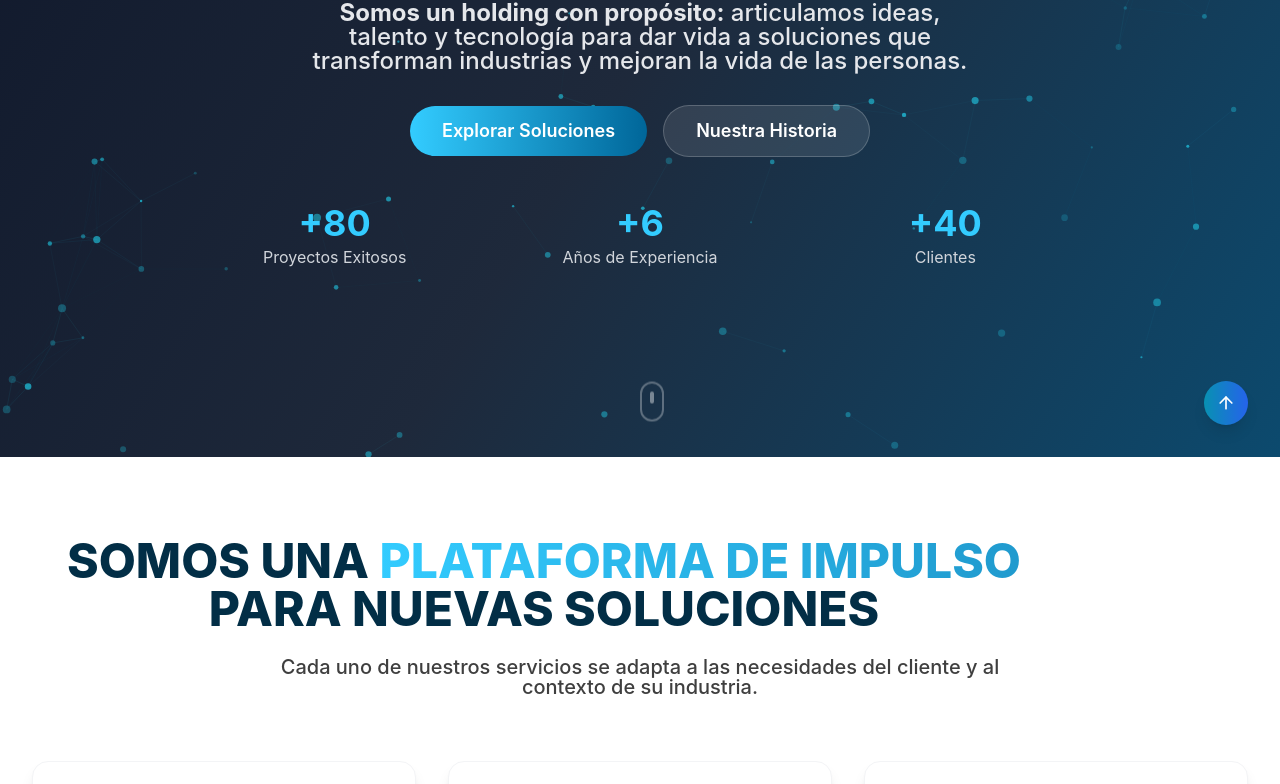
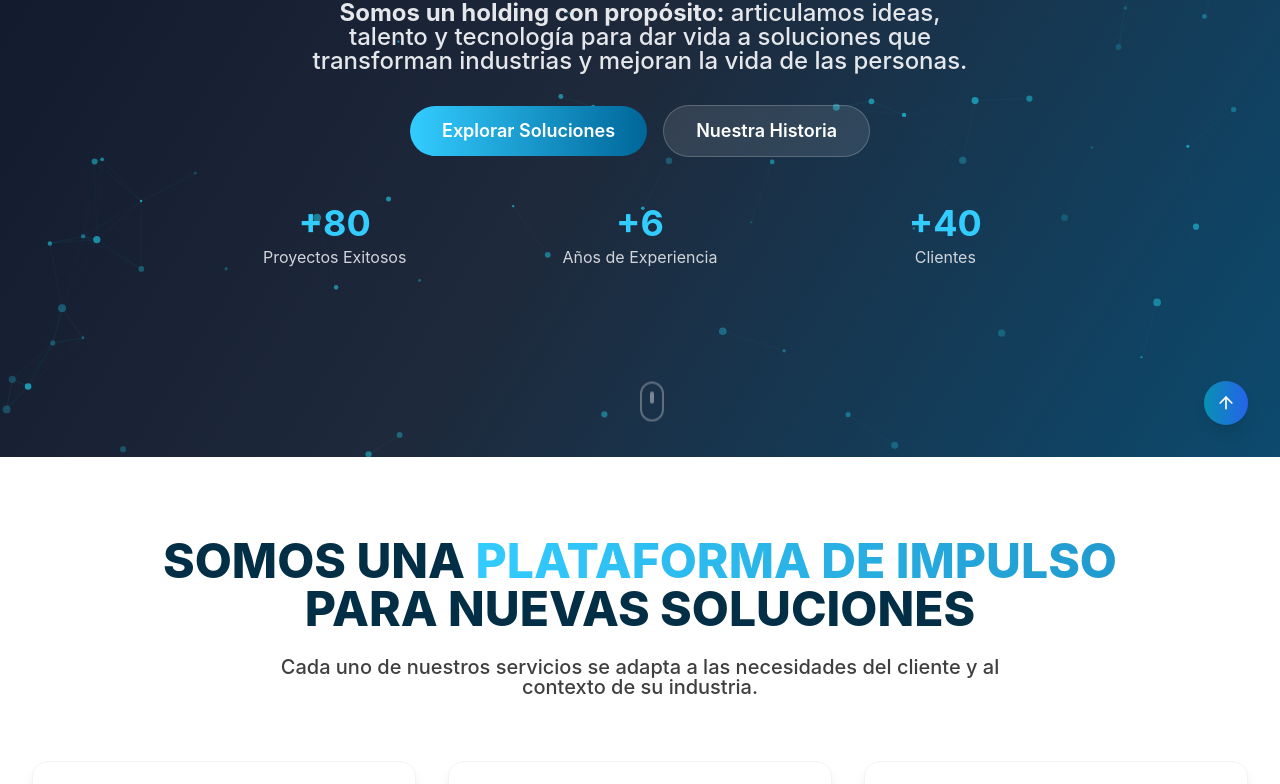
Before and after one commit to valejerett27/VaalaGroup, a React (Vite) app: page / in a window 1280 px wide. Shown: the part 343-1127 px from the top of the page. Built offline with nearby package versions, Linux system fonts and the light colour scheme.

Commit message:
ajustes de centrado

```diff
--- a/src/components/Services.tsx
+++ b/src/components/Services.tsx
@@ -50,15 +50,19 @@ const Services = () => {
     <section id="servicios" className="py-20 bg-white">
       <div className="max-w-7xl mx-auto px-4 sm:px-6 lg:px-8">
         <div className="text-center mb-16">
-          <h2 className="text-4xl lg:text-5xl max-w-5xl justify-center uppercase font-extrabold text-[#022E46] mb-6">
-            Somos una
-            <span className="bg-gradient-to-r from-[#33CCFF] to-[#209ACE] bg-clip-text text-transparent uppercase"> plataforma de impulso </span>
+          <h2 className="text-4xl lg:text-5xl max-w-5xl mx-auto uppercase font-extrabold text-[#022E46] mb-6">
+            Somos una{" "}
+            <span className="bg-gradient-to-r from-[#33CCFF] to-[#209ACE] bg-clip-text text-transparent uppercase">
+              plataforma de impulso
+            </span>{" "}
             para nuevas soluciones
           </h2>
-          <p className="text-md lg:text-xl px-4 lg:px-0 text-[#3F3F3F]  font-medium max-w-3xl mx-auto">
+
+          <p className="text-md lg:text-xl px-4 lg:px-0 text-[#3F3F3F] font-medium max-w-3xl mx-auto">
             Cada uno de nuestros servicios se adapta a las necesidades del cliente y al contexto de su industria.
           </p>
         </div>
+
 
         <div className="grid grid-cols-1 md:grid-cols-2 lg:grid-cols-3 gap-8 items-start">
           {services.map((service, index) => (
```
